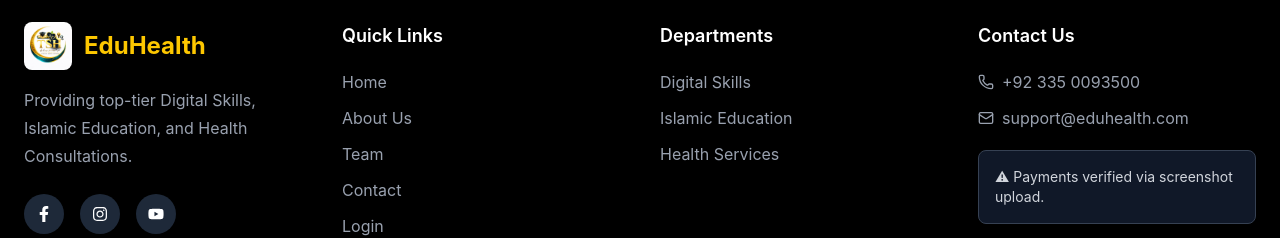
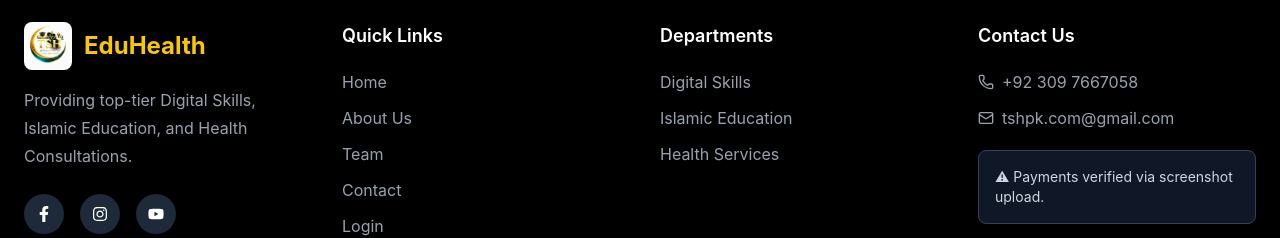
Before and after one commit to tshpkmultan/tsh-react, a React (Vite) app: page /about in a window 1280 px wide. Shown: the part 8052-8290 px from the top of the page. Built offline with nearby package versions, Linux system fonts and the light colour scheme; a web font is replaced by a local one.

Commit message:
Update Footer.jsx

```diff
--- a/src/components/Footer.jsx
+++ b/src/components/Footer.jsx
@@ -228,19 +228,19 @@ export default function Footer({ lang = "en" }) {
               </h3>
 
            <a
-                href="tel:+923350093500"
+  href="tel:+923097667058"
   className="flex items-center gap-2 text-gray-400 hover:text-yellow-400 transition"
 >
   <Phone size={16} />
-                +92 335 0093500
+  +92 309 7667058
 </a>
 
              <a
-                href="mailto:support@eduhealth.com"
+  href="mailto:tshpk.com@gmail.com"
   className="flex items-center gap-2 mt-3 text-gray-400 hover:text-yellow-400 transition"
 >
   <Mail size={16} />
-                support@eduhealth.com
+  tshpk.com@gmail.com
 </a>
 
               <div className="mt-5 rounded-lg bg-gray-900 border border-gray-700 p-4 text-sm text-gray-300">
@@ -273,10 +273,10 @@ export default function Footer({ lang = "en" }) {
 
       {/* WhatsApp Floating Button */}
     <a
-        href="https://wa.me/923350093500?text=Hello%20I%20need%20information"
+  href="https://wa.me/923097667058?text=Hello%20I%20need%20information"
   target="_blank"
   rel="noopener noreferrer"
-        className="fixed bottom-6 right-6 z-50 flex h-14 w-14 items-center justify-center rounded-full bg-green-500 text-white shadow-xl hover:scale-110 transition"
+  className="fixed bottom-6 right-6 z-50 flex h-14 w-14 items-center justify-center rounded-full bg-green-500 text-white shadow-xl transition hover:scale-110"
 >
         <FaWhatsapp size={28} />
       </a>
```
Lines whose indentation alone changed are shown as unchanged.
